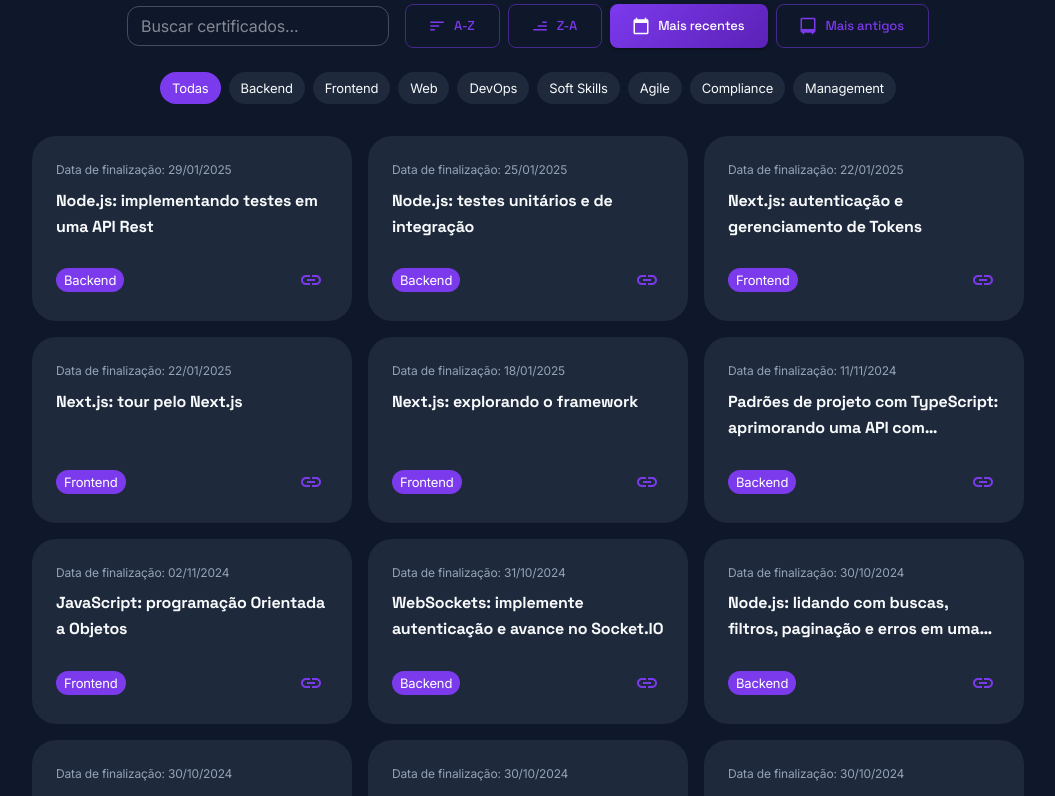
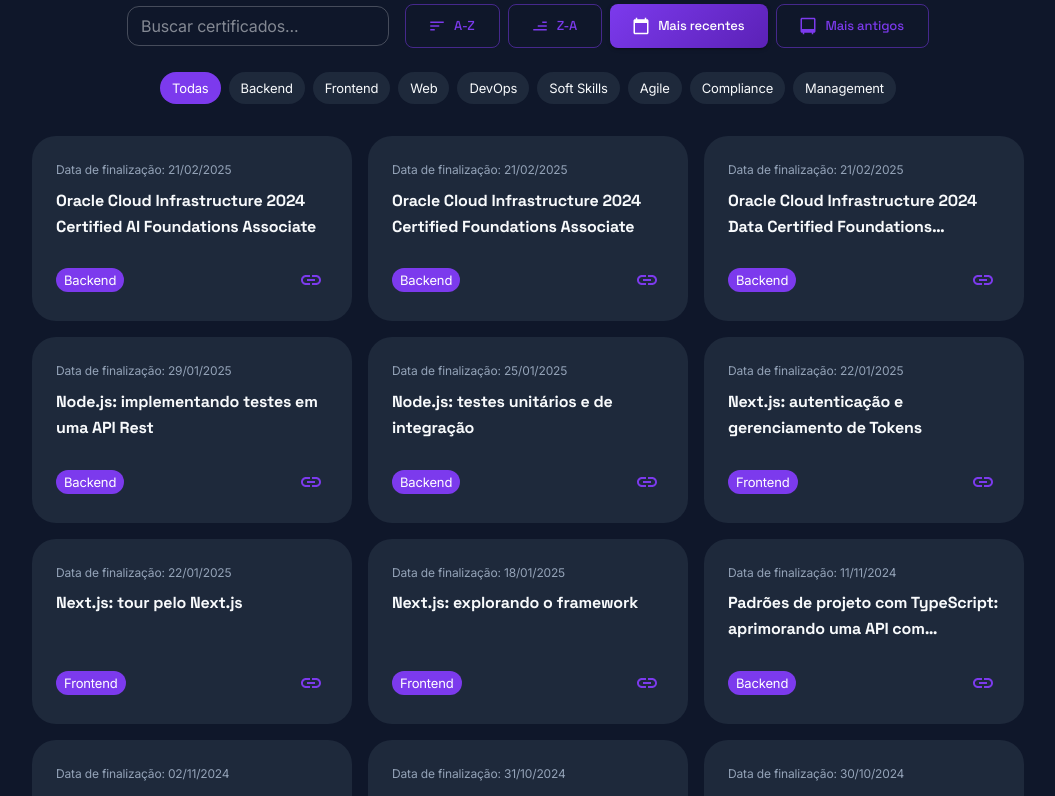
Before and after one commit to samuelcamargo/portfolio, a Next.js app: page /about in a window 1280 px wide. Shown: the part 4100-4896 px from the top of the page, without its empty margins (112-1167 px from the left). Built offline with nearby package versions, Linux system fonts and the light colour scheme; no server answers; a web font is replaced by a local one.

Commit message:
certificados

```diff
--- a/src/app/about/page.tsx
+++ b/src/app/about/page.tsx
@@ -144,6 +144,27 @@
 }
 
 const allCertificates: Certificate[] = [
+  {
+    name: 'Oracle Cloud Infrastructure 2024 Certified AI Foundations Associate',
+    platform: 'Oracle',
+    date: '2025-02-21',
+    url: 'https://catalog-education.oracle.com/pls/certview/sharebadge?id=40FDA11B0CAFCF5AA29FF0D6430DE8170FB4705701EE1D2B1A81C8A970273DF4',
+    category: 'Backend'
+  },
+  {
+    name: 'Oracle Cloud Infrastructure 2024 Certified Foundations Associate',
+    platform: 'Oracle',
+    date: '2025-02-21',
+    url: 'https://catalog-education.oracle.com/pls/certview/sharebadge?id=0598FCF399E6C908387297D4A5710F0AEA1D9EE832E0D8FEB8B1C5FD714E8EDD',
+    category: 'Backend'
+  },
+  {
+    name: 'Oracle Cloud Infrastructure 2024 Data Certified Foundations Associate',
+    platform: 'Oracle',
+    date: '2025-02-21',
+    url: 'https://catalog-education.oracle.com/pls/certview/sharebadge?id=0598FCF399E6C908387297D4A5710F0A273706A1D38AF6EC5F8DE7F6FDDD84AA',
+    category: 'Backend'
+  },
   {
     name: 'Node.js: implementando testes em uma API Rest',
     platform: 'Alura',
```
